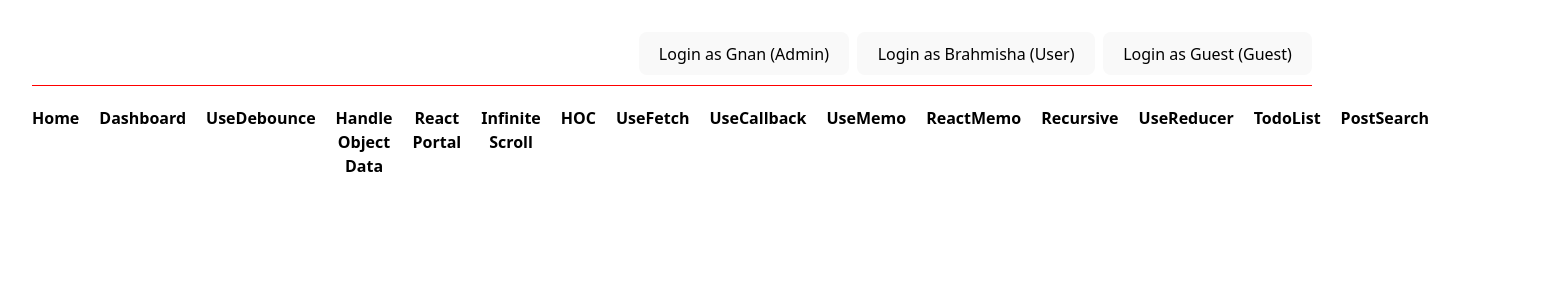
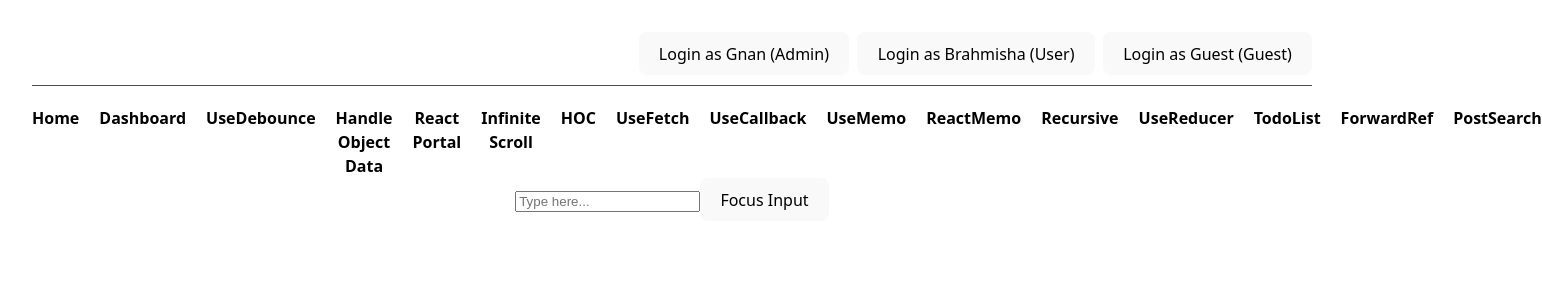
Before and after one commit to gnani007/react_features, a React (Vite) app: page /forwardRef in a window 1280 px wide. Shown: the top 300 px of the page, 1542 px wide, since content can reach past the window. Built offline with nearby package versions, Linux system fonts and the light colour scheme.

Commit message:
Added forwardRef feature

```diff
--- a/src/App.tsx
+++ b/src/App.tsx
@@ -16,6 +16,7 @@ import HandleObjectData from './pages/HandleObjectData'
 import ReactPortal from './pages/ReactPortal'
 import UserHOC from './HOC/UserHOC'
 import InfiniteScroll from './pages/InfiniteScroll'
+import ForwardRef from './pages/ForwardRef'
 
 function App() {
 
@@ -55,6 +56,7 @@ function App() {
           <Link to="/recursive">Recursive</Link>
           <Link to="/useReducer">UseReducer</Link>
           <Link to="/todoList">TodoList</Link>
+          <Link to="/forwardRef">ForwardRef</Link>
           <Link to="/postSearch">PostSearch</Link>
         </div>
       </div>
@@ -75,6 +77,7 @@ function App() {
           <Route path="/todoList" element={<TodoList />} />
           <Route path="/postSearch" element={<PostSearch />} />
           <Route path="/useReducer" element={<UseReducer />} />
+          <Route path="/forwardRef" element={<ForwardRef />} />
         </Routes>
       </div>
     </div>
--- /dev/null
+++ b/src/pages/ForwardRef.tsx
@@ -0,0 +1,19 @@
+import React, { useRef } from 'react';
+import MyInputForwardRef from './MyInputForwardRef';
+
+const ForwardRef = () => {
+  const inputRef = useRef<HTMLInputElement>(null);
+
+  const focusInput = () => {
+    inputRef.current?.focus();
+  };
+
+  return (
+    <div>
+      <MyInputForwardRef ref={inputRef} placeholder="Type here..." />
+      <button onClick={focusInput}>Focus Input</button>
+    </div>
+  );
+}
+
+export default ForwardRef
--- /dev/null
+++ b/src/pages/MyInputForwardRef.tsx
@@ -0,0 +1,9 @@
+import React from 'react';
+
+const MyInputForwardRef = React.forwardRef<HTMLInputElement, React.HTMLProps<HTMLInputElement>>(
+  (props, ref) => {
+    return <input ref={ref} {...props} />;
+  }
+);
+
+export default MyInputForwardRef;
```
